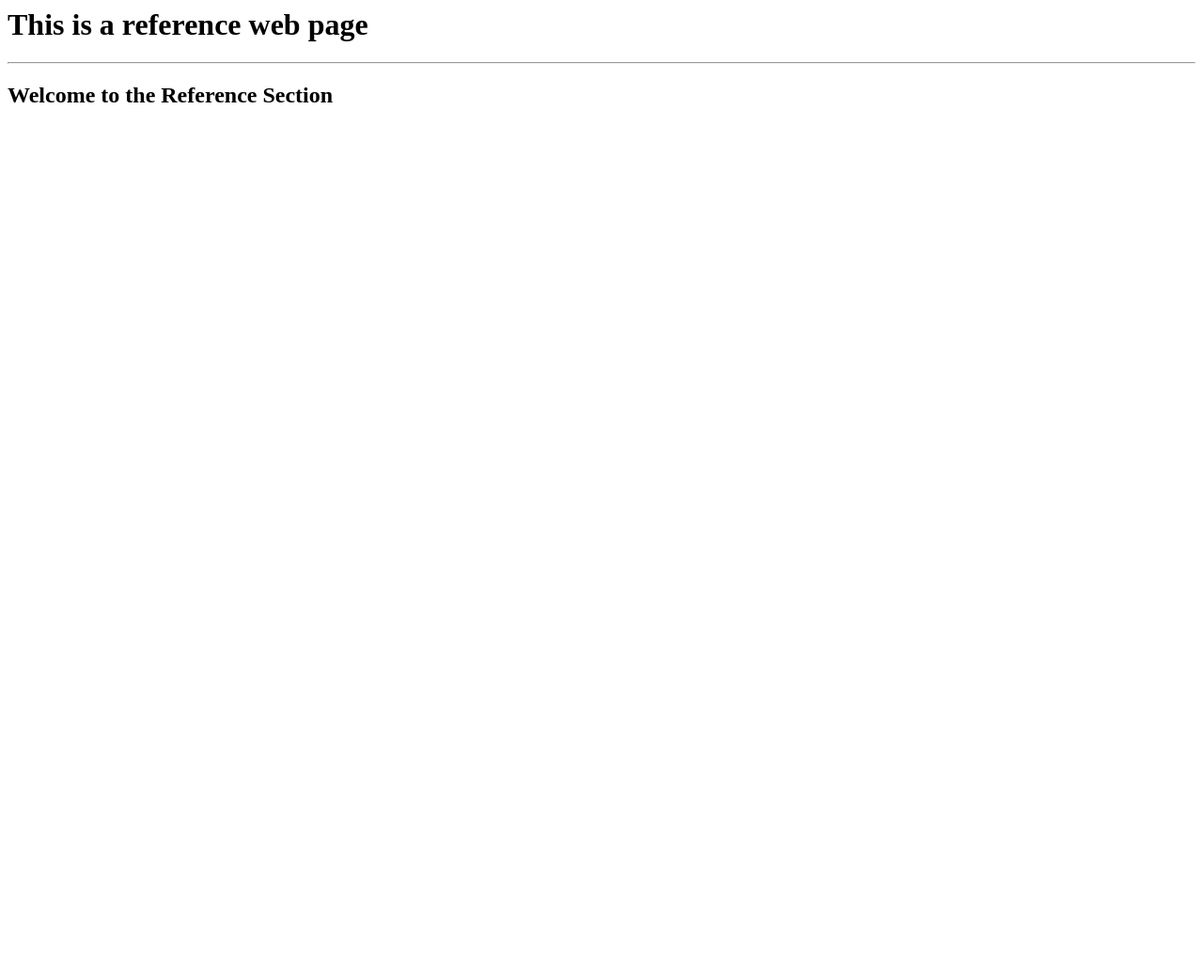
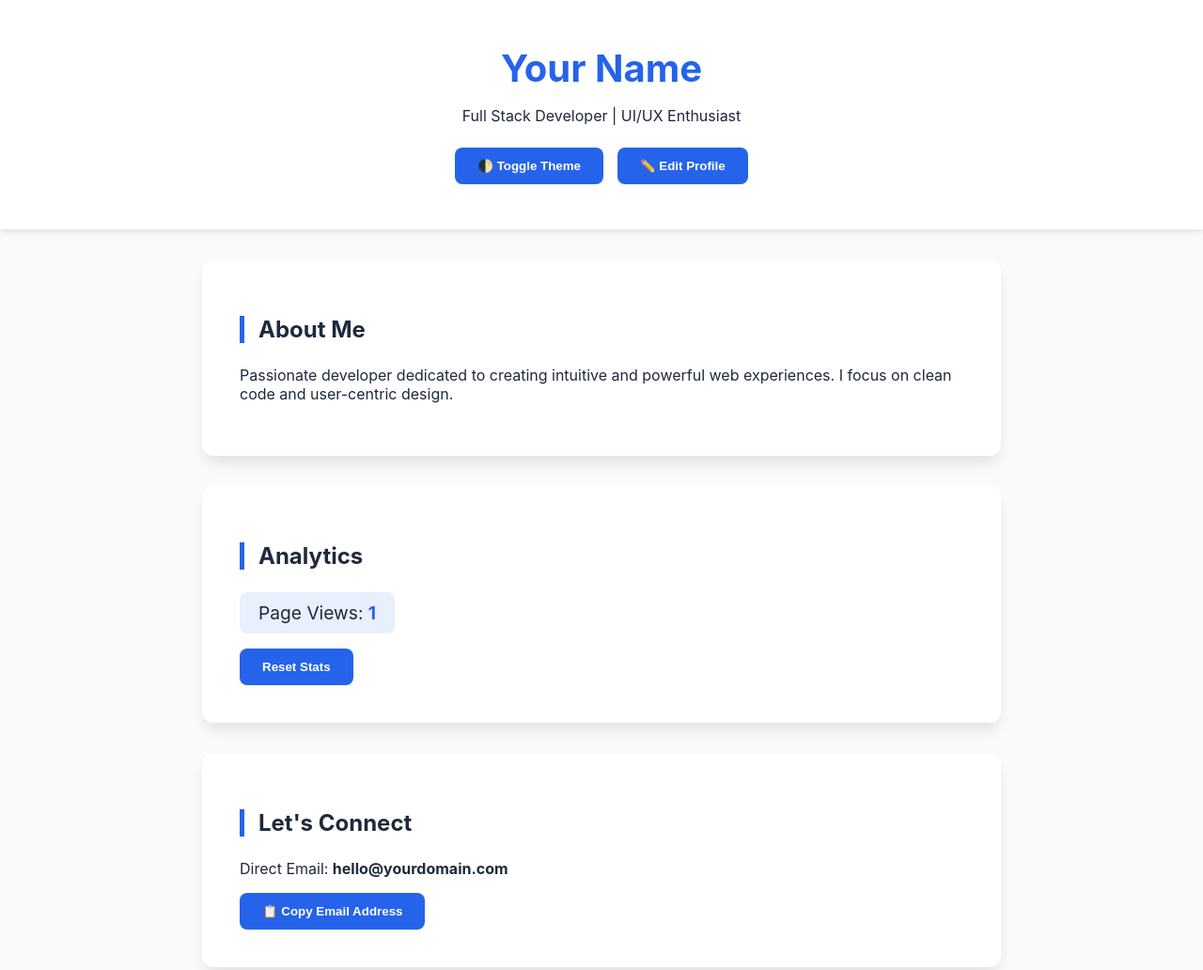
Before and after one commit to hitesh-thakwani/github-actions-zerotohero, a plain HTML site: page index.html in a window 1280 px wide. Shown: the top 1032 px of the page at 94% size. Before the commit the page ends 800 px from the top, so only its background shows below. Drawn offline with Linux system fonts and the light colour scheme.

Commit message:
Added Portfolio Website

```diff
--- a/index.html
+++ b/index.html
@@ -1,3 +1,161 @@
-<h1>This is a reference web page</h1>
-<hr>
-<h2>Welcome to the Reference Section</h2>
+<!DOCTYPE html>
+<html lang="en">
+<head>
+    <meta charset="UTF-8">
+    <meta name="viewport" content="width=device-width, initial-scale=1.0">
+    <title>My Professional Portfolio</title>
+    <style>
+        :root {
+            --primary-color: #2563eb;
+            --secondary-color: #64748b;
+            --bg-color: #f8fafc;
+            --card-bg: #ffffff;
+            --text-color: #1e293b;
+            --accent-color: #3b82f6;
+        }
+
+        .dark-mode {
+            --bg-color: #0f172a;
+            --card-bg: #1e293b;
+            --text-color: #f1f5f9;
+            --accent-color: #60a5fa;
+        }
+
+        body {
+            font-family: 'Inter', system-ui, -apple-system, sans-serif;
+            background-color: var(--bg-color);
+            color: var(--text-color);
+            transition: all 0.3s ease;
+            margin: 0;
+            padding: 0;
+        }
+
+        header {
+            background: var(--card-bg);
+            padding: 3rem 1rem;
+            text-align: center;
+            box-shadow: 0 4px 6px -1px rgba(0, 0, 0, 0.1);
+        }
+
+        .container {
+            max-width: 850px;
+            margin: 2rem auto;
+            padding: 0 20px;
+        }
+
+        section {
+            background: var(--card-bg);
+            padding: 2.5rem;
+            margin-bottom: 2rem;
+            border-radius: 12px;
+            box-shadow: 0 10px 15px -3px rgba(0, 0, 0, 0.1);
+        }
+
+        h1 { color: var(--primary-color); font-size: 2.5rem; margin: 0; }
+        h2 { border-left: 5px solid var(--primary-color); padding-left: 15px; margin-bottom: 1.5rem; }
+
+        .btn-group {
+            display: flex;
+            gap: 15px;
+            justify-content: center;
+            margin-top: 1.5rem;
+        }
+
+        button {
+            background-color: var(--primary-color);
+            color: white;
+            border: none;
+            padding: 12px 24px;
+            border-radius: 8px;
+            font-weight: 600;
+            cursor: pointer;
+            transition: transform 0.2s, background 0.3s;
+        }
+
+        button:hover {
+            background-color: var(--accent-color);
+            transform: translateY(-3px);
+        }
+
+        .stat-box {
+            font-size: 1.2rem;
+            background: rgba(37, 99, 235, 0.1);
+            padding: 10px 20px;
+            border-radius: 8px;
+            display: inline-block;
+        }
+
+        #visitor-count { color: var(--primary-color); font-weight: bold; }
+    </style>
+</head>
+<body>
+
+    <header>
+        <h1 id="user-name">Your Name</h1>
+        <p id="user-title">Full Stack Developer | UI/UX Enthusiast</p>
+        <div class="btn-group">
+            <button onclick="toggleDarkMode()">🌓 Toggle Theme</button>
+            <button onclick="updateProfile()">✏️ Edit Profile</button>
+        </div>
+    </header>
+
+    <div class="container">
+        <section id="about">
+            <h2>About Me</h2>
+            <p id="about-text">Passionate developer dedicated to creating intuitive and powerful web experiences. I focus on clean code and user-centric design.</p>
+        </section>
+
+        <section id="stats">
+            <h2>Analytics</h2>
+            <div class="stat-box">
+                Page Views: <span id="visitor-count">0</span>
+            </div>
+            <div style="margin-top: 1rem;">
+                <button onclick="resetViews()">Reset Stats</button>
+            </div>
+        </section>
+
+        <section id="contact">
+            <h2>Let's Connect</h2>
+            <p>Direct Email: <strong id="user-email">hello@yourdomain.com</strong></p>
+            <button onclick="copyEmail()">📋 Copy Email Address</button>
+        </section>
+    </div>
+
+    <script>
+        // 1. Visitor Counter using LocalStorage
+        let views = localStorage.getItem('page_views') || 0;
+        views++;
+        localStorage.setItem('page_views', views);
+        document.getElementById('visitor-count').innerText = views;
+
+        // 2. Interactive Theme Switcher
+        function toggleDarkMode() {
+            document.body.classList.toggle('dark-mode');
+        }
+
+        // 3. Dynamic Profile Editor
+        function updateProfile() {
+            const name = prompt("What is your name?", document.getElementById('user-name').innerText);
+            const title = prompt("What is your professional title?", document.getElementById('user-title').innerText);
+
+            if (name) document.getElementById('user-name').innerText = name;
+            if (title) document.getElementById('user-title').innerText = title;
+        }
+
+        // 4. Utility: Copy to Clipboard
+        function copyEmail() {
+            const email = document.getElementById('user-email').innerText;
+            navigator.clipboard.writeText(email).then(() => {
+                alert("Email copied to clipboard!");
+            });
+        }
+
+        // 5. Utility: Reset Analytics
+        function resetViews() {
+            localStorage.setItem('page_views', 0);
+            document.getElementById('visitor-count').innerText = 0;
+        }
+    </script>
+</body>
+</html>
```
